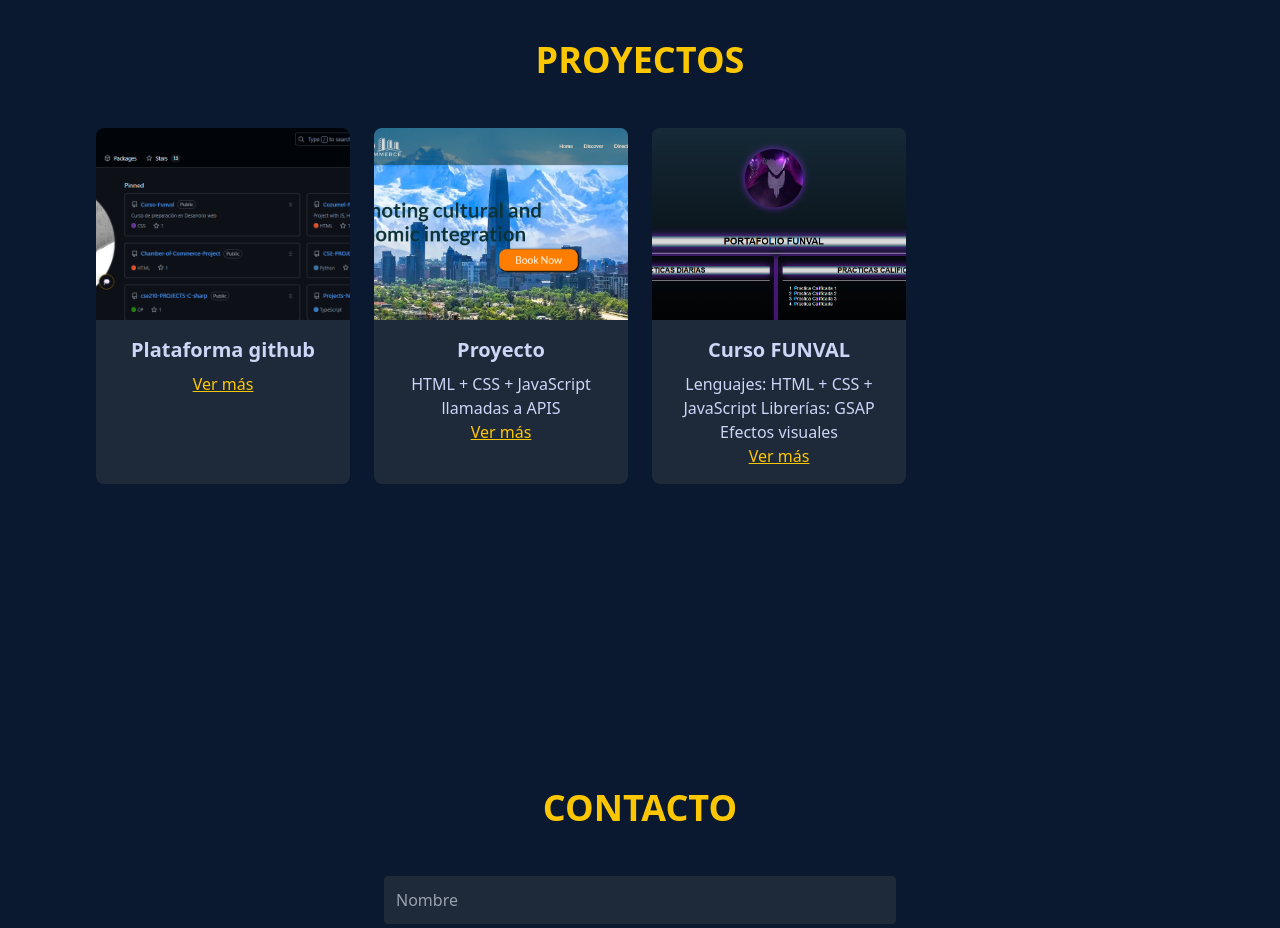
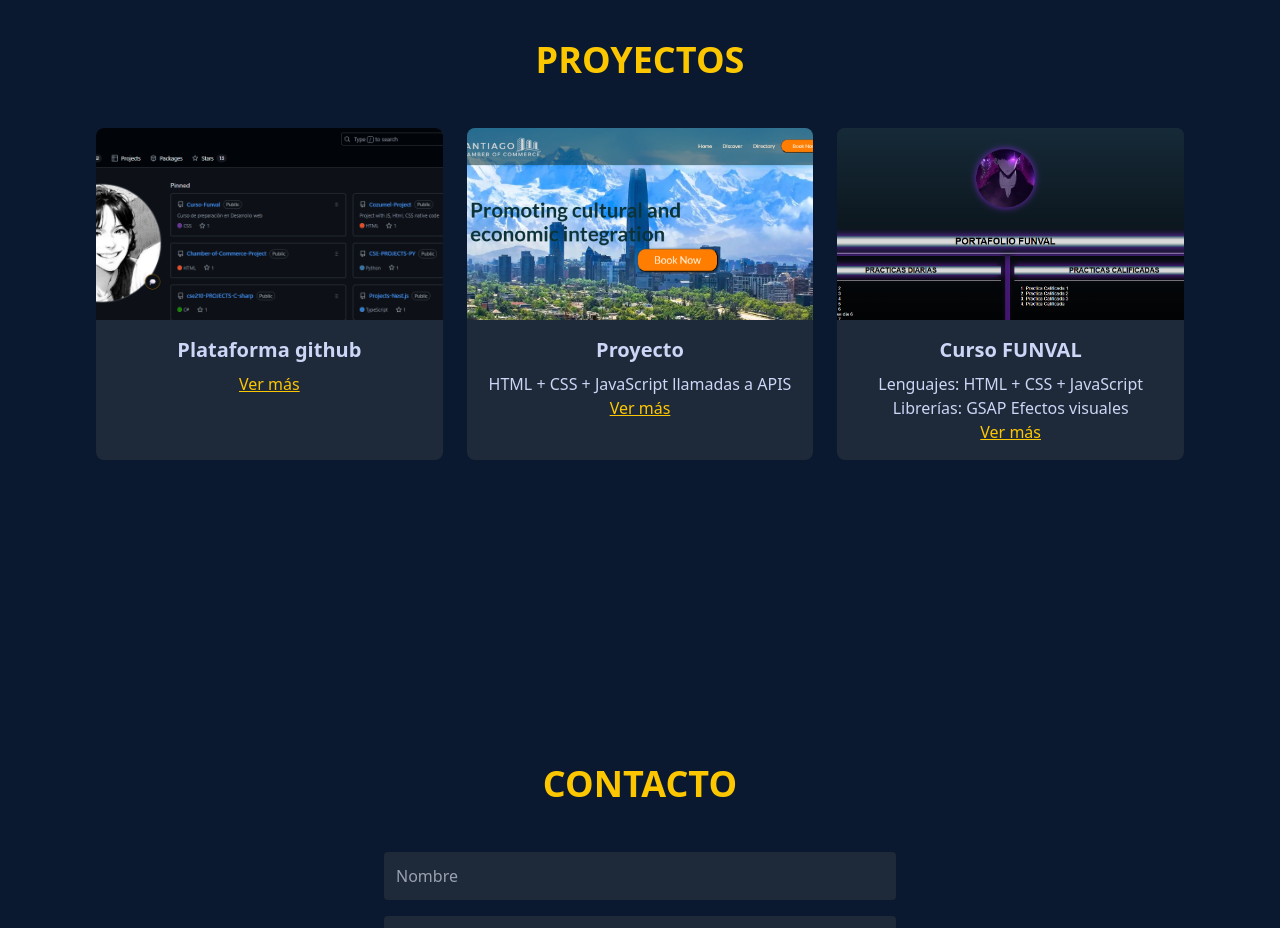
Before and after one commit to JPgitidaho/Proyecto-portafolio, a website: page index.html in a window 1280 px wide. Shown: the part 1500-2428 px from the top of the page. Drawn offline with Linux system fonts and the light colour scheme; a small style sheet from the web is missing.

Commit message:
actualization

```diff
--- a/index.html
+++ b/index.html
@@ -159,7 +159,7 @@
         class="text-4xl font-bold text-yellow-400 mb-12 letter-animate hover:text-yellow-200 hover:scale-105 hover:brightness-125 hover:shadow-lg active:text-white transition ease-in-out duration-300">
         PROYECTOS
       </h3>
-      <div class="grid grid-cols-1 sm:grid-cols-2 md:grid-cols-4 gap-6">
+      <div class="grid grid-cols-1 sm:grid-cols-2 md:grid-cols-3 gap-6">
 
         <div class="bg-gray-800 rounded-lg overflow-hidden hover-glow">
           <img src="./imagenes/GIT.png" alt="Proyecto 2" class="w-full h-48 object-cover">
```
